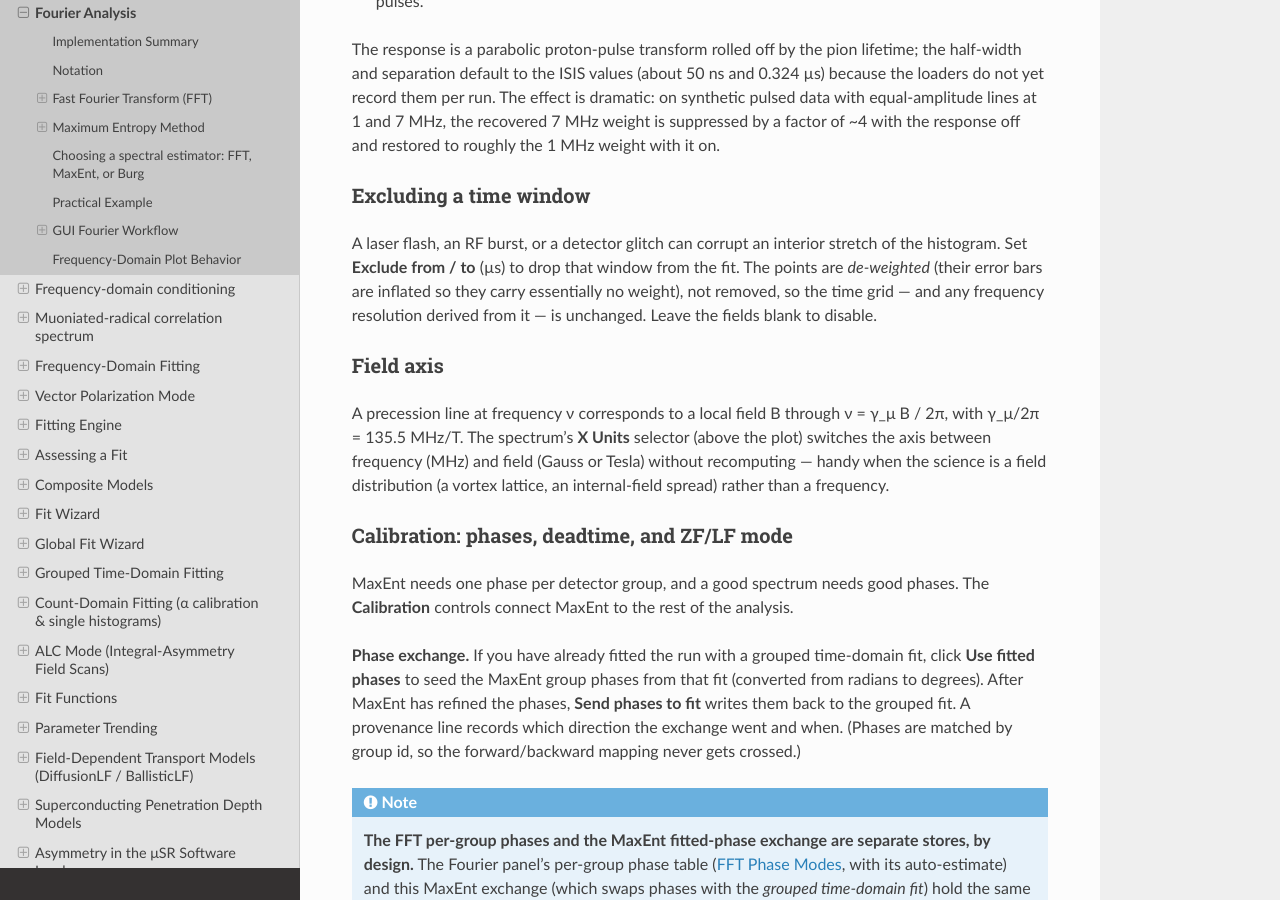
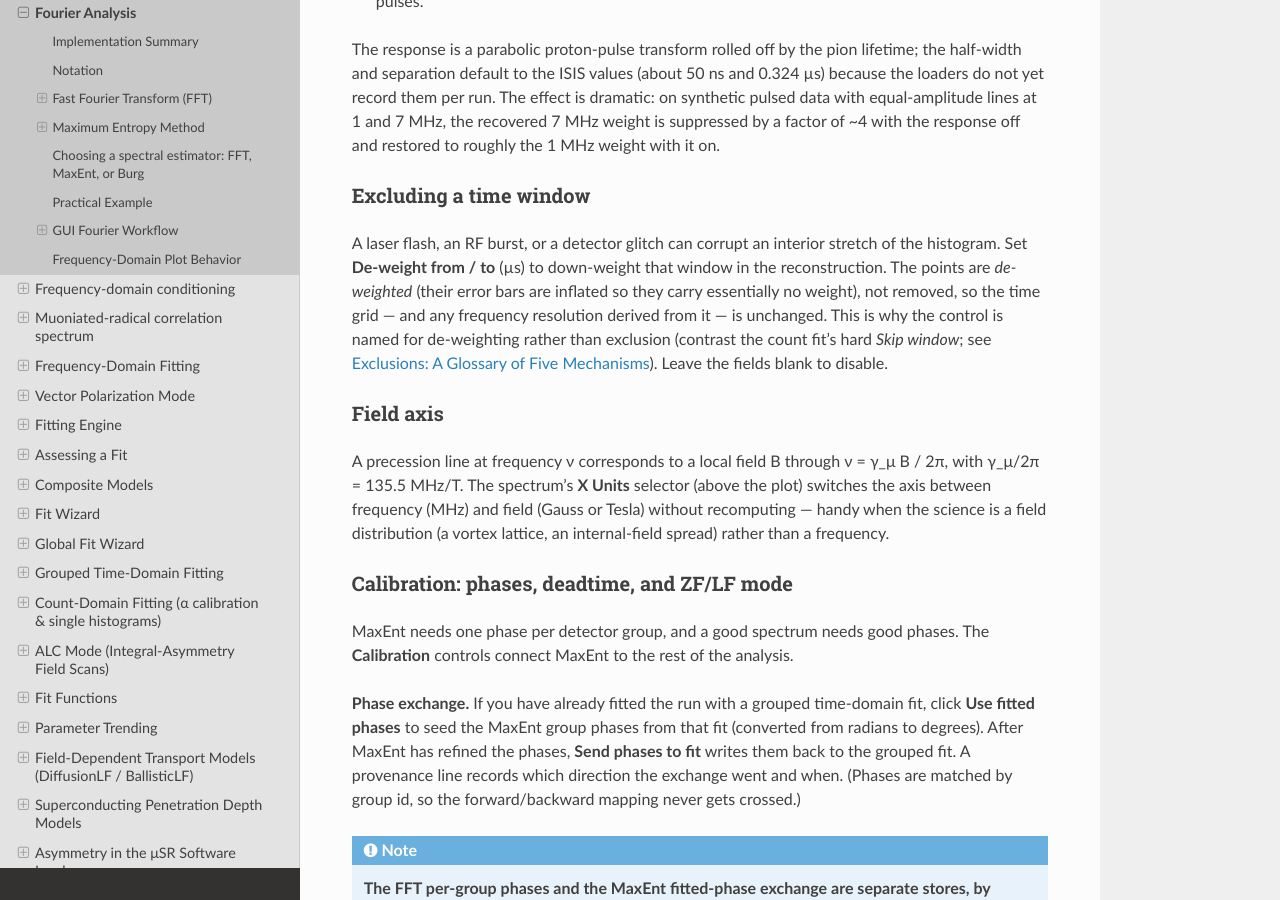
Before and after one commit to BenHuddart/asymmetry, a Sphinx documentation site: the page built from docs/user_guide/fourier_analysis.rst, in a window 1280 px wide and 900 px high, scrolled down 8333 px. Built offline with Sphinx 7.4.7 and the Read the Docs theme 3.1.0, drawn with Linux system fonts in a browser that asks for light colours.

Commit message:
Reconciliation Phase 3: F8 — relabel the MaxEnt time window to "De-weight"
The MaxEnt exclude window and the count-fit exclude window shared the label
"Exclude (µs)" but mean opposite things — MaxEnt σ-inflates the points and
keeps the FFT grid, the count fit drops the bins. Relabel the MaxEnt controls
to "De-weight from / to (µs)" to encode the σ-inflation semantics (the grid is
untouched). Updates this control's row in the exclusions glossary and the
matching description in the Fourier-analysis page; Phase 2 relabels the
count-fit row ("Skip window") separately.

Co-Authored-By: Claude Opus 4.8 (1M context) <noreply@anthropic.com>

```diff
--- a/docs/user_guide/exclusions.rst
+++ b/docs/user_guide/exclusions.rst
@@ -32,7 +32,7 @@ The five at a glance
      - :math:`(t_1, t_2)` µs
      - *(persisted from reconciliation Phase 2; see note)*
    * - **MaxEnt exclude window**
-       (:doc:`fourier_analysis` — "Exclude from / to (μs)")
+       (:doc:`fourier_analysis` — "De-weight from / to (μs)")
      - time points
      - **σ-inflate ×10⁸** — the points are de-weighted (error bars blown up)
        but kept, so the time grid and any derived frequency resolution are
--- a/docs/user_guide/fourier_analysis.rst
+++ b/docs/user_guide/fourier_analysis.rst
@@ -385,10 +385,12 @@ Excluding a time window
 ~~~~~~~~~~~~~~~~~~~~~~~~~
 
 A laser flash, an RF burst, or a detector glitch can corrupt an interior stretch
-of the histogram. Set **Exclude from / to** (µs) to drop that window from the
-fit. The points are *de-weighted* (their error bars are inflated so they carry
-essentially no weight), not removed, so the time grid — and any frequency
-resolution derived from it — is unchanged. Leave the fields blank to disable.
+of the histogram. Set **De-weight from / to** (µs) to down-weight that window in
+the reconstruction. The points are *de-weighted* (their error bars are inflated
+so they carry essentially no weight), not removed, so the time grid — and any
+frequency resolution derived from it — is unchanged. This is why the control is
+named for de-weighting rather than exclusion (contrast the count fit's hard
+*Skip window*; see :doc:`exclusions`). Leave the fields blank to disable.
 
 Field axis
 ~~~~~~~~~~~
```
Also changed, not shown: 1 other file.
